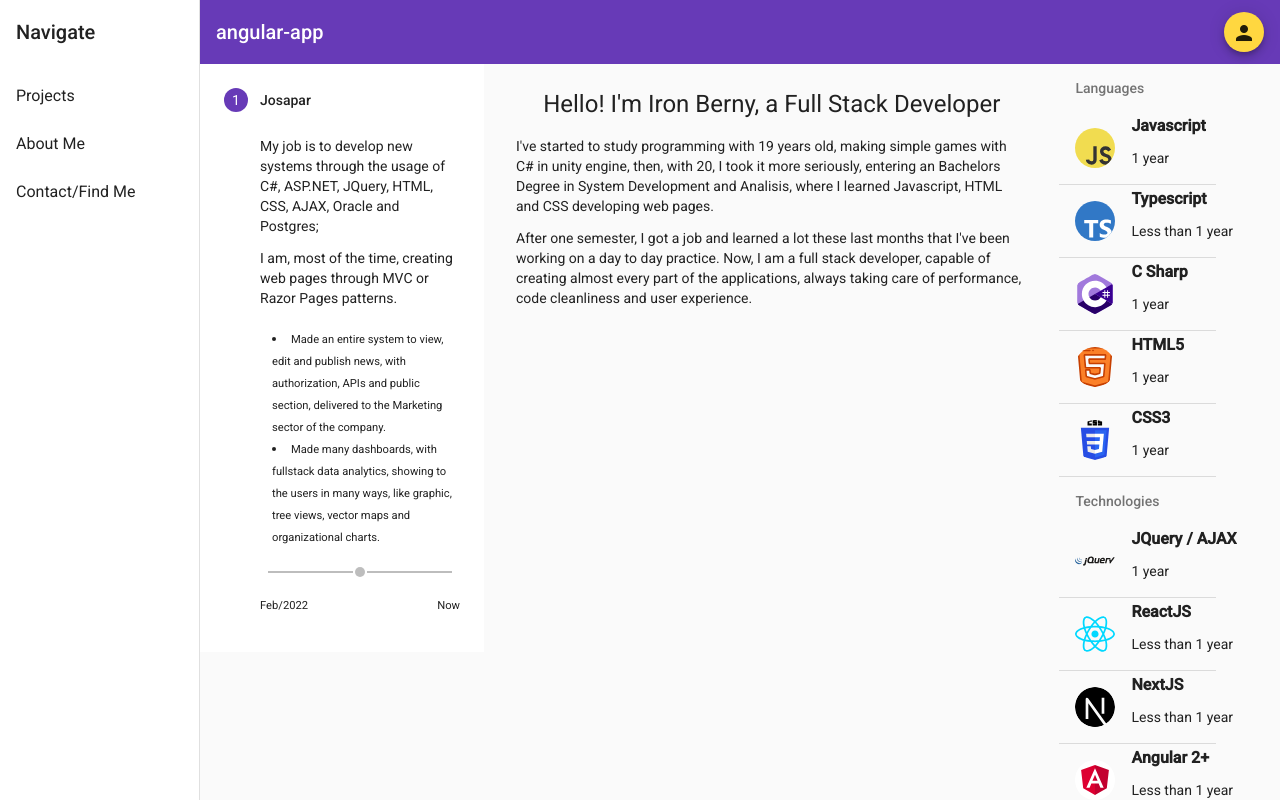
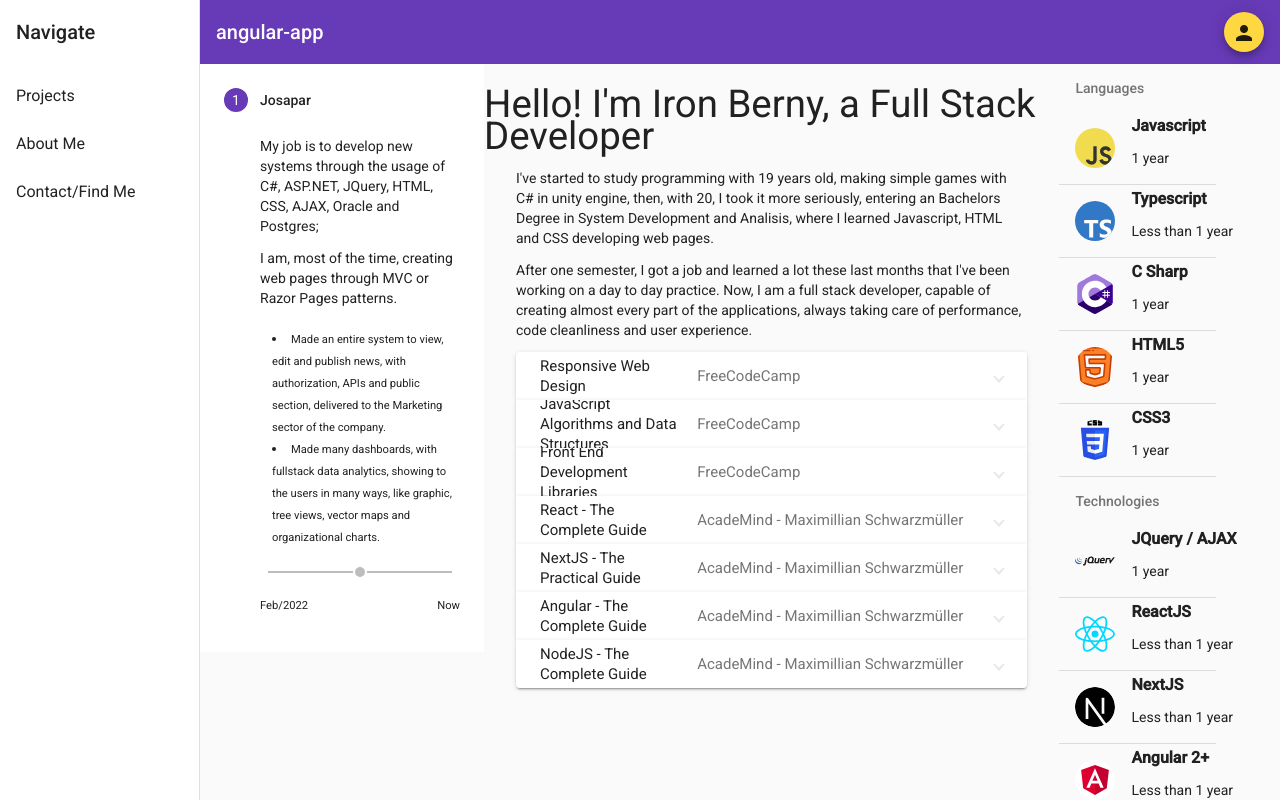
Before and after one commit to IronProg/ng-portfolio, an Angular app: page /about in a window 1280 px wide. Built offline with nearby package versions, Linux system fonts and the light colour scheme.

Commit message:
Added new Courses Section below About Me Section

```diff
--- a/src/app/about/about.component.css
+++ b/src/app/about/about.component.css
@@ -1,3 +1,15 @@
 .step-content {
   width: 200px;
 }
+
+.about-page {
+  @apply flex flex-row justify-between w-full pr-16;
+}
+
+.about-me {
+  @apply flex flex-col items-center w-full mt-6 flex-grow;
+}
+
+.about-me h1 {
+  font-size: 2.4rem;
+}
--- a/src/app/about/about.component.html
+++ b/src/app/about/about.component.html
@@ -1,4 +1,4 @@
-<div class="flex flex-row justify-between w-full pr-16">
+<div class="about-page">
   <!-- Job Experience -->
   <div>
     <mat-stepper orientation="vertical" [linear]="false">
@@ -50,7 +50,7 @@
     </mat-stepper>
   </div>
   <!-- About me -->
-  <div class="flex flex-col items-center w-full mt-6 flex-grow-1">
+  <div class="about-me">
     <h1>Hello! I'm Iron Berny, a Full Stack Developer</h1>
     <div>
       <img src="" alt="" />
@@ -69,9 +69,23 @@
         always taking care of performance, code cleanliness and user experience.
       </p>
     </div>
+
+    <!-- Courses -->
+    <div class="w-full px-8">
+      <mat-accordion>
+        <mat-expansion-panel *ngFor="let course of courses">
+          <mat-expansion-panel-header>
+            <mat-panel-title>{{ course.title }}</mat-panel-title>
+            <mat-panel-description>{{ course.creator }}</mat-panel-description>
+          </mat-expansion-panel-header>
+          <p>{{ course.description }}</p>
+          <a href="{{ course.certificateUrl }}" target="_blank" class="text-blue-600 hover:text-blue-400">Link to Certificate!</a>
+        </mat-expansion-panel>
+      </mat-accordion>
+    </div>
   </div>
   <!-- Technologies and Languages -->
-  <div class="">
+  <div class="technologies">
     <mat-list>
       <div mat-subheader>Languages</div>
       <ng-container *ngFor="let technology of languages">
--- a/src/app/about/about.component.ts
+++ b/src/app/about/about.component.ts
@@ -3,32 +3,105 @@ import { Component, OnInit } from '@angular/core';
 @Component({
   selector: 'app-about',
   templateUrl: './about.component.html',
-  styleUrls: ['./about.component.css']
+  styleUrls: ['./about.component.css'],
 })
 export class AboutComponent implements OnInit {
   languages = [
-    { name: "Javascript", svgPath: "assets/svg/js.svg", time: '1 year' },
-    { name: "Typescript", svgPath: "assets/svg/ts.svg", time: 'Less than 1 year' },
-    { name: "C Sharp", svgPath: "assets/svg/cs.svg", time: '1 year' },
-    { name: "HTML5", svgPath: "assets/svg/html.svg", time: '1 year' },
-    { name: "CSS3", svgPath: "assets/svg/css.svg", time: '1 year' },
-  ]
+    { name: 'Javascript', svgPath: 'assets/svg/js.svg', time: '1 year' },
+    {
+      name: 'Typescript',
+      svgPath: 'assets/svg/ts.svg',
+      time: 'Less than 1 year',
+    },
+    { name: 'C Sharp', svgPath: 'assets/svg/cs.svg', time: '1 year' },
+    { name: 'HTML5', svgPath: 'assets/svg/html.svg', time: '1 year' },
+    { name: 'CSS3', svgPath: 'assets/svg/css.svg', time: '1 year' },
+  ];
   technologies = [
-    { name: "JQuery / AJAX", svgPath: "assets/svg/jquery.svg", time: '1 year' },
-    { name: "ReactJS", svgPath: "assets/svg/react.svg", time: 'Less than 1 year' },
-    { name: "NextJS", svgPath: "assets/svg/nextjs.svg", time: 'Less than 1 year' },
-    { name: "Angular 2+", svgPath: "assets/svg/angular.svg", time: 'Less than 1 year' },
-    { name: "Bootstrap 3,4,5", svgPath: "assets/svg/bs.svg", time: '1 year' },
-    { name: "TailwindCSS", svgPath: "assets/svg/tailwind.svg", time: 'Less than 1 year' },
-    { name: ".NET", svgPath: "assets/svg/dotnet.svg", time: '1 year' },
-    { name: "ASP.NET", svgPath: "assets/svg/asp.svg", time: '1 year' },
-    { name: "GitLab", svgPath: "assets/svg/gitlab.svg", time: 'Less than 1 year' },
-    { name: "GitHub", svgPath: "assets/svg/github.svg", time: '1 year' },
-  ]
+    { name: 'JQuery / AJAX', svgPath: 'assets/svg/jquery.svg', time: '1 year' },
+    {
+      name: 'ReactJS',
+      svgPath: 'assets/svg/react.svg',
+      time: 'Less than 1 year',
+    },
+    {
+      name: 'NextJS',
+      svgPath: 'assets/svg/nextjs.svg',
+      time: 'Less than 1 year',
+    },
+    {
+      name: 'Angular 2+',
+      svgPath: 'assets/svg/angular.svg',
+      time: 'Less than 1 year',
+    },
+    { name: 'Bootstrap 3,4,5', svgPath: 'assets/svg/bs.svg', time: '1 year' },
+    {
+      name: 'TailwindCSS',
+      svgPath: 'assets/svg/tailwind.svg',
+      time: 'Less than 1 year',
+    },
+    { name: '.NET', svgPath: 'assets/svg/dotnet.svg', time: '1 year' },
+    { name: 'ASP.NET', svgPath: 'assets/svg/asp.svg', time: '1 year' },
+    {
+      name: 'GitLab',
+      svgPath: 'assets/svg/gitlab.svg',
+      time: 'Less than 1 year',
+    },
+    { name: 'GitHub', svgPath: 'assets/svg/github.svg', time: '1 year' },
+  ];
+  courses = [
+    {
+      title: 'Responsive Web Design',
+      description:
+        "I already knew HTML and CSS when I first saw this course, but it was really helpful to make all these practical exercises and have some simple projects to my portfolio - Finished",
+      creator: 'FreeCodeCamp',
+      certificateUrl: 'https://www.freecodecamp.org/certification/ironprog/responsive-web-design'
+    },
+    {
+      title: 'JavaScript Algorithms and Data Structures',
+      description:
+        "Nothing better to a newbie programmer than to practice heavy logic, so i thought of sharpening my skills at logic and javascript, a course strongly based on practice - Finished",
+      creator: 'FreeCodeCamp',
+      certificateUrl: 'https://www.freecodecamp.org/certification/ironprog/javascript-algorithms-and-data-structures'
+    },
+    {
+      title: 'Front End Development Libraries',
+      description:
+        "This was the course that introduced me to some amazing libraries, like Bootstrap, JQuery and React, which made me feel ",
+      creator: 'FreeCodeCamp',
+      certificateUrl: 'https://www.freecodecamp.org/certification/ironprog/front-end-development-libraries'
+    },
+    {
+      title: 'React - The Complete Guide',
+      description:
+        'In this course I learned how to work with React, using functional components and various hooks, including my own custom ones. - Finished',
+      creator: 'AcadeMind - Maximillian Schwarzmüller',
+      certificateUrl: 'https://www.udemy.com/certificate/UC-8b586b92-1869-4b8e-a48f-d0d4c2957339/'
+    },
+    {
+      title: 'NextJS - The Practical Guide',
+      description:
+        "In this course I've evolved my skills in React, along with learning NextJS, using React + NodeJS to make some amazing Full Stack Applications using only Javascript - Finished",
+      creator: 'AcadeMind - Maximillian Schwarzmüller',
+      certificateUrl: 'https://www.udemy.com/certificate/UC-efa89517-4ee6-428e-a0ad-1a0b4a948346/'
+    },
+    {
+      title: 'Angular - The Complete Guide',
+      description:
+        "Here is where I had contact with angular for the first time, and I found it amazing, concise and powerful - In Progress",
+      creator: 'AcadeMind - Maximillian Schwarzmüller',
+      certificateUrl: ''
+    },
+    {
+      title: 'NodeJS - The Complete Guide',
+      description:
+        "I've been, slowly, adapting my skills in ASP.NET to NodeJS to unbind my MVC, APIs and BackEnd knowledge from C# - In Progress",
+      creator: 'AcadeMind - Maximillian Schwarzmüller',
+      certificateUrl: ''
+    },
+  ];
 
-  constructor() { }
+  constructor() {}
 
-  ngOnInit(): void {
-  }
-
+  ngOnInit(): void {}
 }
```
